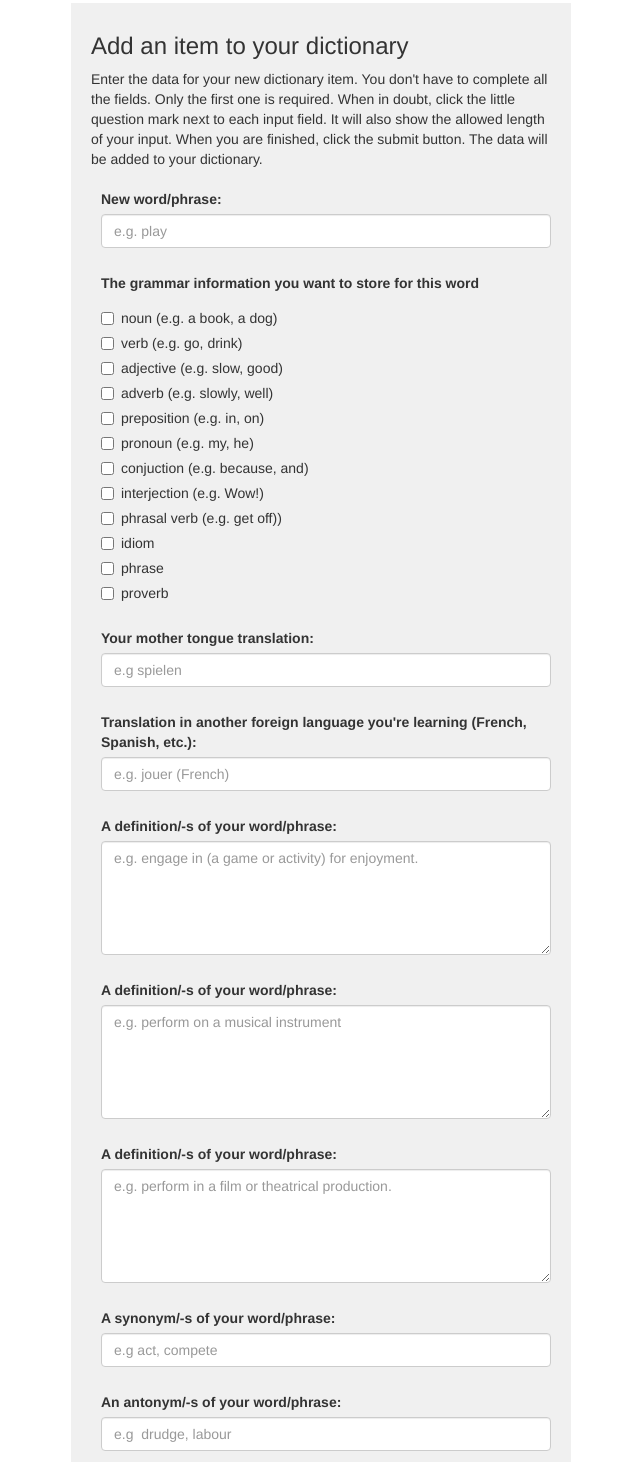
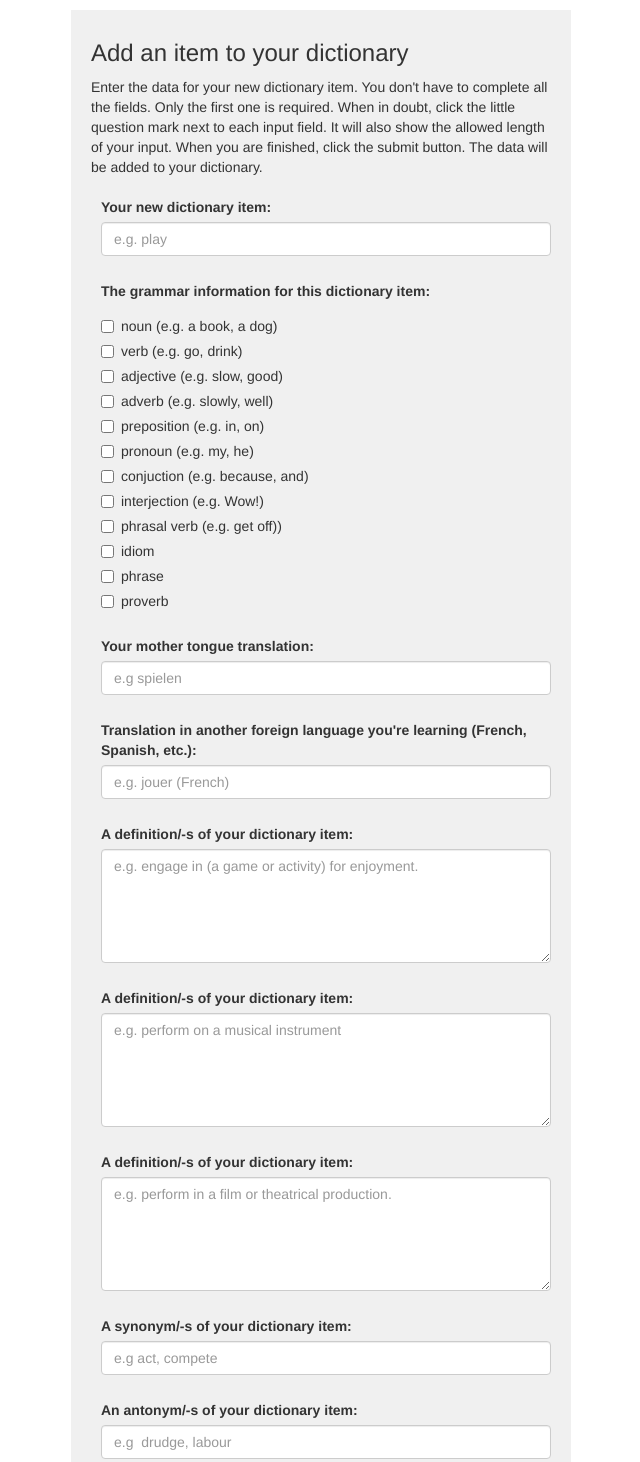
Before and after one commit to DariuszUstrzycki/dictionary, a plain HTML site: page index.html in a window 1280 px wide. Shown: the part 365-1827 px from the top of the page, without its empty margins (311-951 px from the left). Drawn offline with nearby package versions, Linux system fonts and the light colour scheme.

Commit message:
Do minor changes

```diff
--- a/index.html
+++ b/index.html
@@ -15,7 +15,7 @@
 
 <body>
 
-    <!--headeer-->
+    <!--header-->
     <header class="flex-container">
         <div class="row">
             <h1 class="col-sm-4">Your Online <br> Dictionary</h1>
@@ -42,14 +42,11 @@
     </div>
 
 
-    <!--supporting content area-->
-
-
-
+    <!--main content area-->
 
     <div class="row">
-
         <div class="col-sm-6 col-sm-offset-3">
+            <main>
                 <div id="menu-box">
                     <section class="container-fluid" id="menu-header">
                         <h3>Add an item to your dictionary</h3>
@@ -58,14 +55,14 @@
 
                     <form action="#" method="post">
                         <div class="form-group">
-                        <label class="control-label">New word/phrase:</label>
+                            <label class="control-label">Your new dictionary item:</label>
                             <input class="form-control" placeholder="e.g. play">
                         </div>
 
                         <!-- Checkbox Group !-->
                         <div id="grammar-checkbox">
                             <div class="form-group">
-                            <label class="control-label">The grammar information you want to store for this word</label>
+                                <label class="control-label">The grammar information for this dictionary item:</label>
 
                                 <div class="checkbox">
                                     <label><input type="checkbox" name="gr_info" value="noun">noun (e.g. a book, a dog)</label>
@@ -125,17 +122,17 @@
                         <!-- 3 Text areas -->
 
                         <div class="form-group">
-                        <label class="control-label " for="definition-1-id">A definition/-s of your word/phrase:</label>
+                            <label class="control-label " for="definition-1-id">A definition/-s of your dictionary item:</label>
                             <textarea class="form-control" id="definition-1-id" name="definition-1" rows="5" placeholder="e.g. engage in (a game or activity) for enjoyment."></textarea>
                         </div>
 
                         <div class=" form-group ">
-                        <label class="control-label " for="definition-2-id ">A definition/-s of your word/phrase:</label>
+                            <label class="control-label " for="definition-2-id ">A definition/-s of your dictionary item:</label>
                             <textarea class="form-control " id="definition-2-id " name="definition-2 " rows="5 " placeholder="e.g. perform on a musical instrument"></textarea>
                         </div>
 
                         <div class="form-group ">
-                        <label class="control-label " for="definition-3-id ">A definition/-s of your word/phrase:</label>
+                            <label class="control-label " for="definition-3-id ">A definition/-s of your dictionary item:</label>
                             <textarea class="form-control " id="definition-3-id " name="definition-3 " rows="5 " placeholder="e.g. perform in a film or theatrical production."></textarea>
                         </div>
 
@@ -143,12 +140,12 @@
                         <!-- 2 Text Boxes !-->
 
                         <div class="form-group ">
-                        <label for="synonyms-id " class="control-label ">A synonym/-s of your word/phrase:</label>
+                            <label for="synonyms-id " class="control-label ">A synonym/-s of your dictionary item:</label>
                             <input type="text " class="form-control " id="synonyms-id " name="synonyms" placeholder="e.g act, compete">
                         </div>
 
                         <div class="form-group ">
-                        <label for="antonyms-id " class="control-label ">An antonym/-s of your word/phrase:</label>
+                            <label for="antonyms-id " class="control-label ">An antonym/-s of your dictionary item:</label>
                             <input type="text " class="form-control " id="antonyms-id " name="antonyms" placeholder="e.g  drudge, labour">
                         </div>
 
@@ -164,19 +161,13 @@
                             <textarea class="form-control " id="definition-2-id " name="definition-2 " rows="5 " placeholder="e.g. /pleɪ/ I want to try to use this word more often."></textarea>
                         </div>
 
-
-
-
-
-
-
-
                         <!-- Submit button !-->
 
                         <button type="submit" class="btn btn-primary">Add to my dictionary</button>
 
                     </form>
                 </div>
+            </main>
         </div>
     </div>
 
--- a/styles/style.css
+++ b/styles/style.css
@@ -51,6 +51,8 @@ header nav li {
 
 
 .jumbotron {
+    margin-top: 10px;
+    margin-bottom: 10px;
     margin-right: -4px;
     margin-left: 10px;
     background: url('../images/dictionary1_verysmall.jpg') no-repeat center center;
@@ -70,7 +72,7 @@ header nav li {
 .jumbotron h3 {
     margin: 20 0 20px;
     color: black;
-    font-size: calc(27px + .4vw);
+    font-size: calc(25px + .4vw);
     font-weight: 500;
     text-shadow: -1px 0 black, 0 1px white, 1px 0 white, 0 1px white;
 }
```
Lines whose indentation alone changed are shown as unchanged.
